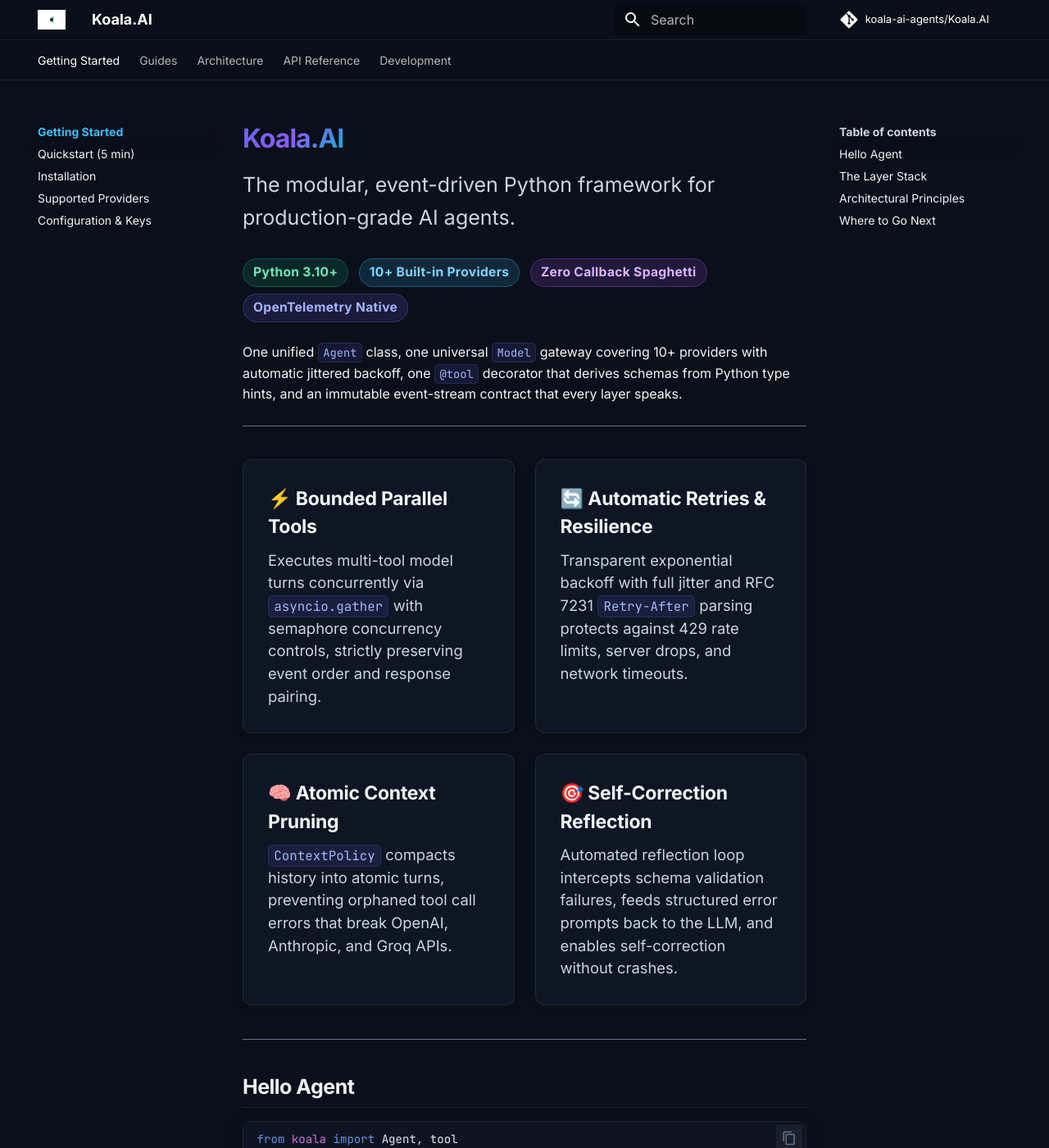
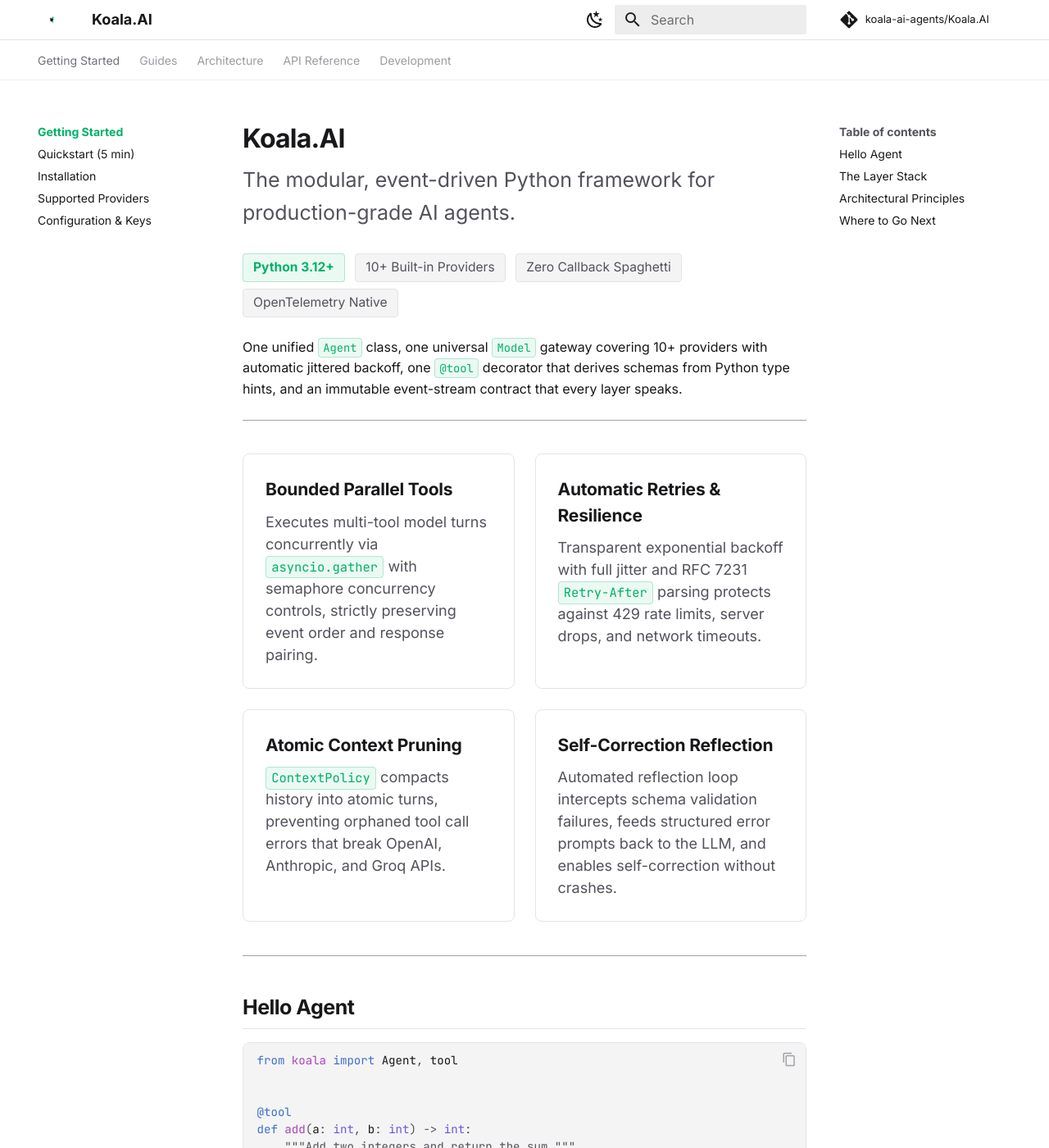
Before and after one commit to koala-ai-agents/Koala.AI, an MkDocs documentation site: the page built from docs/index.md, in a window 1280 px wide and 1400 px high. Shown: the whole window at 82% size. Built offline with MkDocs 1.6.1 and Material for MkDocs 9.7.7, drawn with Linux system fonts in a browser that asks for light colours; comment, search, counter and statistics services are not loaded.

Commit message:
style(docs): apply minimal classic theme with logo palette and remove emojis

```diff
--- a/docs/index.md
+++ b/docs/index.md
@@ -1,13 +1,13 @@
-# <span class="gradient-text">Koala.AI</span>
+# Koala.AI
 
 <p style="font-size: 1.25rem; font-weight: 500; color: var(--md-default-fg-color--light); margin-top: -0.5rem; margin-bottom: 1.5rem;">
 The modular, event-driven Python framework for production-grade AI agents.
 </p>
 
 <div>
-  <span class="badge badge-green">Python 3.10+</span>
-  <span class="badge badge-blue">10+ Built-in Providers</span>
-  <span class="badge badge-purple">Zero Callback Spaghetti</span>
+  <span class="badge badge-accent">Python 3.12+</span>
+  <span class="badge">10+ Built-in Providers</span>
+  <span class="badge">Zero Callback Spaghetti</span>
   <span class="badge">OpenTelemetry Native</span>
 </div>
 
@@ -17,19 +17,19 @@
 
 <div class="grid-cards">
   <div class="feature-card">
-    <h3>⚡ Bounded Parallel Tools</h3>
+    <h3>Bounded Parallel Tools</h3>
     <p>Executes multi-tool model turns concurrently via <code>asyncio.gather</code> with semaphore concurrency controls, strictly preserving event order and response pairing.</p>
   </div>
   <div class="feature-card">
-    <h3>🔄 Automatic Retries & Resilience</h3>
+    <h3>Automatic Retries & Resilience</h3>
     <p>Transparent exponential backoff with full jitter and RFC 7231 <code>Retry-After</code> parsing protects against 429 rate limits, server drops, and network timeouts.</p>
   </div>
   <div class="feature-card">
-    <h3>🧠 Atomic Context Pruning</h3>
+    <h3>Atomic Context Pruning</h3>
     <p><code>ContextPolicy</code> compacts history into atomic turns, preventing orphaned tool call errors that break OpenAI, Anthropic, and Groq APIs.</p>
   </div>
   <div class="feature-card">
-    <h3>🎯 Self-Correction Reflection</h3>
+    <h3>Self-Correction Reflection</h3>
     <p>Automated reflection loop intercepts schema validation failures, feeds structured error prompts back to the LLM, and enables self-correction without crashes.</p>
   </div>
 </div>
@@ -96,19 +96,19 @@
 
 <div class="grid-cards">
   <div class="feature-card">
-    <h3>🚀 <a href="getting-started/quickstart/">5-Minute Quickstart</a></h3>
+    <h3><a href="getting-started/quickstart/">5-Minute Quickstart</a></h3>
     <p>Build your first tool-calling agent with streaming output and Pydantic validation in 5 minutes.</p>
   </div>
   <div class="feature-card">
-    <h3>⚙️ <a href="getting-started/installation/">Installation & Setup</a></h3>
+    <h3><a href="getting-started/installation/">Installation & Setup</a></h3>
     <p>Install via pip or uv with optional extras for OpenTelemetry, MCP servers, and local LLMs.</p>
   </div>
   <div class="feature-card">
-    <h3>🌐 <a href="getting-started/providers/">Provider Directory</a></h3>
+    <h3><a href="getting-started/providers/">Provider Directory</a></h3>
     <p>Connect Groq, OpenAI, Anthropic, Ollama, LM Studio, DeepSeek, or any custom endpoint.</p>
   </div>
   <div class="feature-card">
-    <h3>📚 <a href="guide/agents/">Comprehensive Guides</a></h3>
+    <h3><a href="guide/agents/">Comprehensive Guides</a></h3>
     <p>Explore parallel execution, context pruning, reflection, HITL approval, and multi-agent swarms.</p>
   </div>
 </div>
--- a/docs/stylesheets/extra.css
+++ b/docs/stylesheets/extra.css
@@ -1,53 +1,83 @@
 /* ==========================================================================
-   Koala.AI Modern Dark Mode & Aesthetic Design System
-   Inspired by modern developer docs: Vercel, Linear, Tailwind, Supabase
+   Koala.AI — Minimal Classic Design System
+   Color Palette: Pure White, Deep Black/Charcoal, and Bamboo Green (#00b169)
    ========================================================================== */
 
-/* --- 1. Typography & Global Variables --- */
+/* --- 1. Typography & Global Brand Tokens --- */
 :root {
-  --md-code-font: "JetBrains Mono", "SFMono-Regular", "Consolas", "Menlo",
-                  "Liberation Mono", monospace;
+  --md-code-font: "JetBrains Mono", "SFMono-Regular", "Consolas", monospace;
   --md-text-font: "Inter", -apple-system, BlinkMacSystemFont, "Segoe UI",
                   Roboto, Helvetica, Arial, sans-serif;
 
-  /* Custom Glow & Accent Tokens */
-  --koala-accent-primary: #6366f1;
-  --koala-accent-gradient: linear-gradient(135deg, #6366f1 0%, #8b5cf6 50%, #06b6d4 100%);
-  --koala-glow-subtle: 0 4px 24px -1px rgba(99, 102, 241, 0.15);
-  --koala-glow-strong: 0 8px 32px -2px rgba(99, 102, 241, 0.35);
-  --koala-border-subtle: rgba(255, 255, 255, 0.08);
-  --koala-border-hover: rgba(99, 102, 241, 0.4);
+  /* Brand Colors from Koala Logo */
+  --koala-green: #00b169;
+  --koala-green-hover: #009657;
+  --koala-green-subtle: rgba(0, 177, 105, 0.08);
+  --koala-green-border: rgba(0, 177, 105, 0.25);
+  --koala-black: #0f1115;
 }
 
-/* --- 2. Enforced Pure Dark Mode (Slate) Design Tokens --- */
+/* --- 2. Light Theme (Default) --- */
 :root,
-[data-md-color-scheme="slate"] {
-  --md-default-bg-color: #0b0f19;
-  --md-default-bg-color--light: #111827;
-  --md-default-bg-color--lighter: #1e293b;
-  --md-default-fg-color: #f1f5f9;
-  --md-default-fg-color--light: #cbd5e1;
-  --md-default-fg-color--lighter: #94a3b8;
-  --md-default-fg-color--lightest: #64748b;
+[data-md-color-scheme="default"] {
+  --md-default-bg-color: #ffffff;
+  --md-default-bg-color--light: #fafafa;
+  --md-default-bg-color--lighter: #f4f4f5;
+  --md-default-fg-color: #18181b;
+  --md-default-fg-color--light: #52525b;
+  --md-default-fg-color--lighter: #71717a;
+  --md-default-fg-color--lightest: #a1a1aa;
 
-  --md-primary-fg-color: #6366f1;
-  --md-primary-fg-color--dark: #4f46e5;
-  --md-accent-fg-color: #38bdf8;
+  --md-primary-fg-color: #ffffff;
+  --md-primary-fg-color--dark: #f4f4f5;
+  --md-accent-fg-color: #00b169;
 
-  --md-code-bg-color: #0f1422;
-  --md-code-fg-color: #e2e8f0;
+  --md-code-bg-color: #f4f4f5;
+  --md-code-fg-color: #18181b;
 
-  --koala-card-bg: rgba(17, 24, 39, 0.75);
-  --koala-card-border: rgba(255, 255, 255, 0.08);
-  --koala-header-bg: rgba(11, 15, 25, 0.9);
+  --koala-card-bg: #ffffff;
+  --koala-card-border: #e4e4e7;
+  --koala-card-hover-border: #00b169;
+  --koala-header-bg: rgba(255, 255, 255, 0.92);
+  --koala-border-subtle: #e4e4e7;
 }
 
-/* --- 3. Header & Navigation Refinement --- */
+/* --- 3. Dark Theme (Slate) --- */
+[data-md-color-scheme="slate"] {
+  --md-default-bg-color: #0d0f12;
+  --md-default-bg-color--light: #14171d;
+  --md-default-bg-color--lighter: #1b1f27;
+  --md-default-fg-color: #f4f4f5;
+  --md-default-fg-color--light: #d4d4d8;
+  --md-default-fg-color--lighter: #a1a1aa;
+  --md-default-fg-color--lightest: #71717a;
+
+  --md-primary-fg-color: #0d0f12;
+  --md-primary-fg-color--dark: #000000;
+  --md-accent-fg-color: #00b169;
+
+  --md-code-bg-color: #14171d;
+  --md-code-fg-color: #e4e4e7;
+
+  --koala-card-bg: #14171d;
+  --koala-card-border: rgba(255, 255, 255, 0.08);
+  --koala-card-hover-border: #00b169;
+  --koala-header-bg: rgba(13, 15, 18, 0.92);
+  --koala-border-subtle: rgba(255, 255, 255, 0.08);
+}
+
+/* --- 4. Header & Navigation --- */
 .md-header {
   background-color: var(--koala-header-bg) !important;
-  backdrop-filter: blur(16px);
-  -webkit-backdrop-filter: blur(16px);
+  backdrop-filter: blur(12px);
+  -webkit-backdrop-filter: blur(12px);
   border-bottom: 1px solid var(--koala-border-subtle);
+  color: var(--md-default-fg-color) !important;
+}
+
+.md-header__title,
+.md-header__button {
+  color: var(--md-default-fg-color) !important;
 }
 
 .md-tabs {
@@ -57,102 +87,112 @@
 
 .md-tabs__link {
   font-weight: 500;
-  transition: all 0.2s ease;
+  color: var(--md-default-fg-color--lighter) !important;
+  transition: color 0.15s ease;
 }
 
 .md-tabs__link--active,
 .md-tabs__link:hover {
-  color: var(--md-accent-fg-color) !important;
+  color: var(--koala-green) !important;
   opacity: 1;
 }
 
-/* --- 4. Typography, Headings & Hero Gradient --- */
+/* --- 5. Typography & Links --- */
 .md-typeset h1 {
-  font-weight: 800;
-  letter-spacing: -0.03em;
-  margin-bottom: 0.8em;
+  font-weight: 700;
+  letter-spacing: -0.025em;
+  color: var(--md-default-fg-color);
+  margin-bottom: 0.6em;
 }
 
 .md-typeset h2 {
-  font-weight: 700;
+  font-weight: 600;
   letter-spacing: -0.02em;
   border-bottom: 1px solid var(--koala-border-subtle);
   padding-bottom: 0.3em;
-  margin-top: 1.6em;
+  margin-top: 1.8em;
+  color: var(--md-default-fg-color);
 }
 
 .md-typeset h3 {
   font-weight: 600;
   letter-spacing: -0.01em;
+  color: var(--md-default-fg-color);
 }
 
-.gradient-text {
-  background: var(--koala-accent-gradient);
-  -webkit-background-clip: text;
-  -webkit-text-fill-color: transparent;
-  display: inline-block;
+.md-typeset a {
+  color: var(--koala-green);
+  text-decoration: none;
+  font-weight: 500;
+  transition: color 0.15s ease;
 }
 
-/* --- 5. Code Blocks & Diagrams --- */
+.md-typeset a:hover {
+  color: var(--koala-green-hover);
+  text-decoration: underline;
+}
+
+/* --- 6. Code Blocks & Inlines --- */
 .md-typeset code,
 .md-typeset pre > code,
 .md-typeset .highlight code {
   font-family: var(--md-code-font) !important;
   font-variant-ligatures: none;
-  font-feature-settings: "liga" 0, "calt" 0;
-  font-variant-numeric: tabular-nums;
 }
 
 /* Inline code pills */
 .md-typeset :not(pre) > code {
-  background-color: rgba(99, 102, 241, 0.12) !important;
-  color: #a5b4fc !important;
+  background-color: var(--koala-green-subtle) !important;
+  color: var(--koala-green) !important;
   padding: 0.15em 0.4em;
-  border-radius: 5px;
+  border-radius: 4px;
   font-size: 0.86em;
-  border: 1px solid rgba(99, 102, 241, 0.2);
+  border: 1px solid var(--koala-green-border);
 }
 
-/* Pre code blocks */
+/* Preformatted code blocks */
 .md-typeset pre {
-  border-radius: 10px;
+  border-radius: 8px;
   border: 1px solid var(--koala-border-subtle);
-  box-shadow: 0 4px 20px rgba(0, 0, 0, 0.25);
   background-color: var(--md-code-bg-color) !important;
 }
 
 .md-typeset pre > code {
-  line-height: 1.45;
+  line-height: 1.5;
   font-size: 0.88em;
 }
 
-/* Copy button */
+/* Clipboard button */
 .md-clipboard {
   color: var(--md-default-fg-color--lighter);
-  transition: color 0.2s ease;
-}
-.md-clipboard:hover {
-  color: var(--md-accent-fg-color);
+  transition: color 0.15s ease;
 }
 
-/* --- 6. Admonitions / Callouts --- */
+.md-clipboard:hover {
+  color: var(--koala-green);
+}
+
+/* --- 7. Admonitions (Callouts) --- */
 .md-typeset .admonition {
-  border-radius: 10px;
-  border-left-width: 4px !important;
-  box-shadow: 0 4px 16px rgba(0, 0, 0, 0.12);
+  border-radius: 8px;
+  box-shadow: none;
   border: 1px solid var(--koala-border-subtle);
-  border-left: 4px solid var(--md-primary-fg-color) !important;
+  border-left: 3px solid var(--koala-green) !important;
   margin: 1.5em 0;
   background-color: var(--koala-card-bg);
-  backdrop-filter: blur(8px);
 }
 
 .md-typeset .admonition.tip {
-  border-left-color: #10b981 !important;
+  border-left-color: var(--koala-green) !important;
+}
+
+.md-typeset .admonition.note,
+.md-typeset .admonition.info {
+  border-left-color: var(--md-default-fg-color--lighter) !important;
 }
 
 .md-typeset .admonition.warning {
-  border-left-color: #f59e0b !important;
+  border-left-color: #eab308 !important;
 }
 
 .md-typeset .admonition.danger,
@@ -160,20 +200,15 @@
   border-left-color: #ef4444 !important;
 }
 
-.md-typeset .admonition.note,
-.md-typeset .admonition.info {
-  border-left-color: #38bdf8 !important;
-}
-
 .md-typeset .admonition__title {
   font-weight: 600;
 }
 
-/* --- 7. Tables --- */
+/* --- 8. Tables --- */
 .md-typeset table:not([class]) {
   border-collapse: separate;
   border-spacing: 0;
-  border-radius: 8px;
+  border-radius: 6px;
   overflow: hidden;
   border: 1px solid var(--koala-border-subtle);
   margin: 1.5em 0;
@@ -183,13 +218,13 @@
 .md-typeset table:not([class]) th {
   background-color: var(--md-default-bg-color--lighter);
   font-weight: 600;
-  padding: 10px 16px;
+  padding: 10px 14px;
   text-align: left;
   border-bottom: 1px solid var(--koala-border-subtle);
 }
 
 .md-typeset table:not([class]) td {
-  padding: 10px 16px;
+  padding: 10px 14px;
   border-bottom: 1px solid var(--koala-border-subtle);
 }
 
@@ -198,13 +233,13 @@
 }
 
 .md-typeset table:not([class]) tbody tr:hover {
-  background-color: rgba(99, 102, 241, 0.05);
+  background-color: var(--koala-green-subtle);
 }
 
-/* --- 8. Feature Cards & Grids --- */
+/* --- 9. Feature Cards & Grids --- */
 .grid-cards {
   display: grid;
-  grid-template-columns: repeat(auto-fit, minmax(280px, 1fr));
+  grid-template-columns: repeat(auto-fit, minmax(260px, 1fr));
   gap: 1.25rem;
   margin: 2rem 0;
 }
@@ -212,104 +247,75 @@
 .feature-card {
   background: var(--koala-card-bg);
   border: 1px solid var(--koala-card-border);
-  border-radius: 12px;
-  padding: 1.5rem;
-  transition: all 0.25s cubic-bezier(0.16, 1, 0.3, 1);
-  box-shadow: 0 4px 12px rgba(0, 0, 0, 0.1);
+  border-radius: 8px;
+  padding: 1.35rem;
+  transition: border-color 0.2s ease, transform 0.2s ease;
   position: relative;
-  overflow: hidden;
-}
-
-.feature-card::before {
-  content: "";
-  position: absolute;
-  top: 0;
-  left: 0;
-  right: 0;
-  height: 2px;
-  background: var(--koala-accent-gradient);
-  opacity: 0;
-  transition: opacity 0.25s ease;
 }
 
 .feature-card:hover {
-  transform: translateY(-3px);
-  border-color: var(--koala-border-hover);
-  box-shadow: var(--koala-glow-subtle);
-}
-
-.feature-card:hover::before {
-  opacity: 1;
+  border-color: var(--koala-green);
+  transform: translateY(-2px);
 }
 
 .feature-card h3 {
   margin-top: 0 !important;
   margin-bottom: 0.5rem;
-  font-size: 1.15rem;
+  font-size: 1.05rem;
+  font-weight: 600;
   color: var(--md-default-fg-color);
 }
 
 .feature-card p {
   margin: 0;
   color: var(--md-default-fg-color--light);
-  font-size: 0.92rem;
+  font-size: 0.9rem;
   line-height: 1.5;
 }
 
-/* --- 9. Badges & Micro-elements --- */
+/* --- 10. Badges & Tags --- */
 .badge {
   display: inline-flex;
   align-items: center;
-  gap: 0.35rem;
   font-size: 0.78rem;
-  font-weight: 600;
+  font-weight: 500;
   padding: 0.2rem 0.6rem;
-  border-radius: 9999px;
-  background: rgba(99, 102, 241, 0.15);
-  color: #a5b4fc;
-  border: 1px solid rgba(99, 102, 241, 0.3);
+  border-radius: 4px;
+  background: var(--md-default-bg-color--lighter);
+  color: var(--md-default-fg-color--light);
+  border: 1px solid var(--koala-border-subtle);
   margin-right: 0.4rem;
   margin-bottom: 0.4rem;
-  letter-spacing: 0.02em;
 }
 
-.badge-green {
-  background: rgba(16, 185, 129, 0.15);
-  color: #6ee7b7;
-  border-color: rgba(16, 185, 129, 0.3);
-}
-
-.badge-blue {
-  background: rgba(56, 189, 248, 0.15);
-  color: #7dd3fc;
-  border-color: rgba(56, 189, 248, 0.3);
-}
-
-.badge-purple {
-  background: rgba(168, 85, 247, 0.15);
-  color: #d8b4fe;
-  border-color: rgba(168, 85, 247, 0.3);
-}
-
-/* --- 10. Sidebar & TOC active items --- */
-.md-nav__link--active {
-  color: var(--md-accent-fg-color) !important;
+.badge-accent {
+  background: var(--koala-green-subtle);
+  color: var(--koala-green);
+  border-color: var(--koala-green-border);
   font-weight: 600;
 }
 
-/* --- 11. Buttons --- */
+/* --- 11. Navigation & Active Items --- */
+.md-nav__link--active {
+  color: var(--koala-green) !important;
+  font-weight: 600;
+}
+
+.md-nav__link:hover {
+  color: var(--koala-green) !important;
+}
+
+/* --- 12. Buttons --- */
 .md-button--primary {
-  background-color: var(--koala-accent-primary) !important;
-  border-color: var(--koala-accent-primary) !important;
-  border-radius: 8px;
-  font-weight: 600;
-  transition: all 0.2s ease;
-  box-shadow: 0 4px 14px rgba(99, 102, 241, 0.4);
+  background-color: var(--koala-green) !important;
+  border-color: var(--koala-green) !important;
+  color: #ffffff !important;
+  border-radius: 6px;
+  font-weight: 500;
+  transition: background-color 0.15s ease;
 }
 
 .md-button--primary:hover {
-  background-color: #4f46e5 !important;
-  border-color: #4f46e5 !important;
-  transform: translateY(-1px);
-  box-shadow: 0 6px 20px rgba(99, 102, 241, 0.6);
+  background-color: var(--koala-green-hover) !important;
+  border-color: var(--koala-green-hover) !important;
 }
--- a/mkdocs.yml
+++ b/mkdocs.yml
@@ -16,9 +16,18 @@
     text: Inter
     code: JetBrains Mono
   palette:
-    scheme: slate
-    primary: indigo
-    accent: cyan
+    - scheme: default
+      primary: white
+      accent: green
+      toggle:
+        icon: material/weather-night
+        name: Switch to dark mode
+    - scheme: slate
+      primary: black
+      accent: green
+      toggle:
+        icon: material/weather-sunny
+        name: Switch to light mode
   features:
     - navigation.instant
     - navigation.tracking
```
Also changed, not shown: README.md (+1 -1 lines), docs/guide/context-policy.md (+2 -2 lines).
